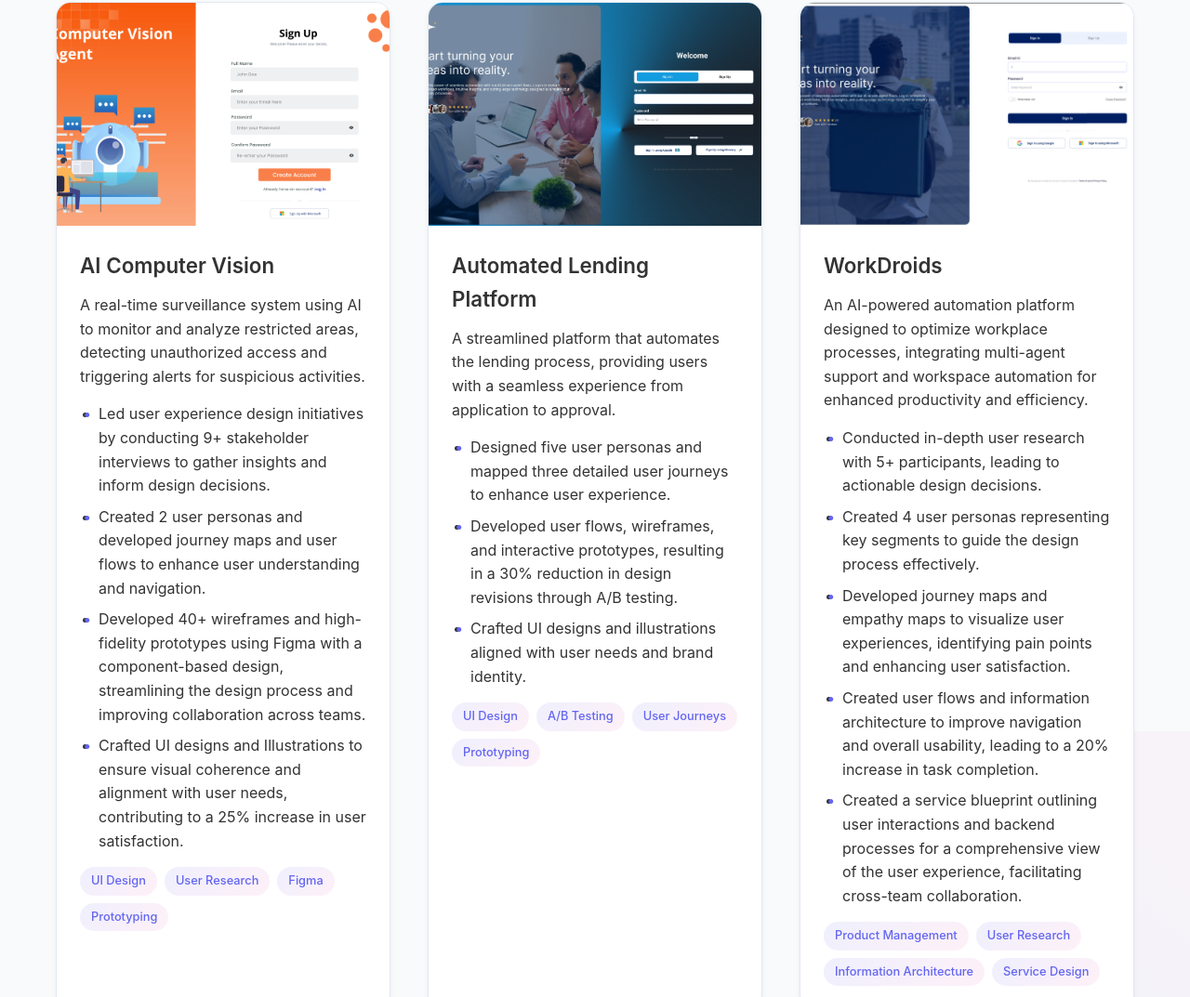
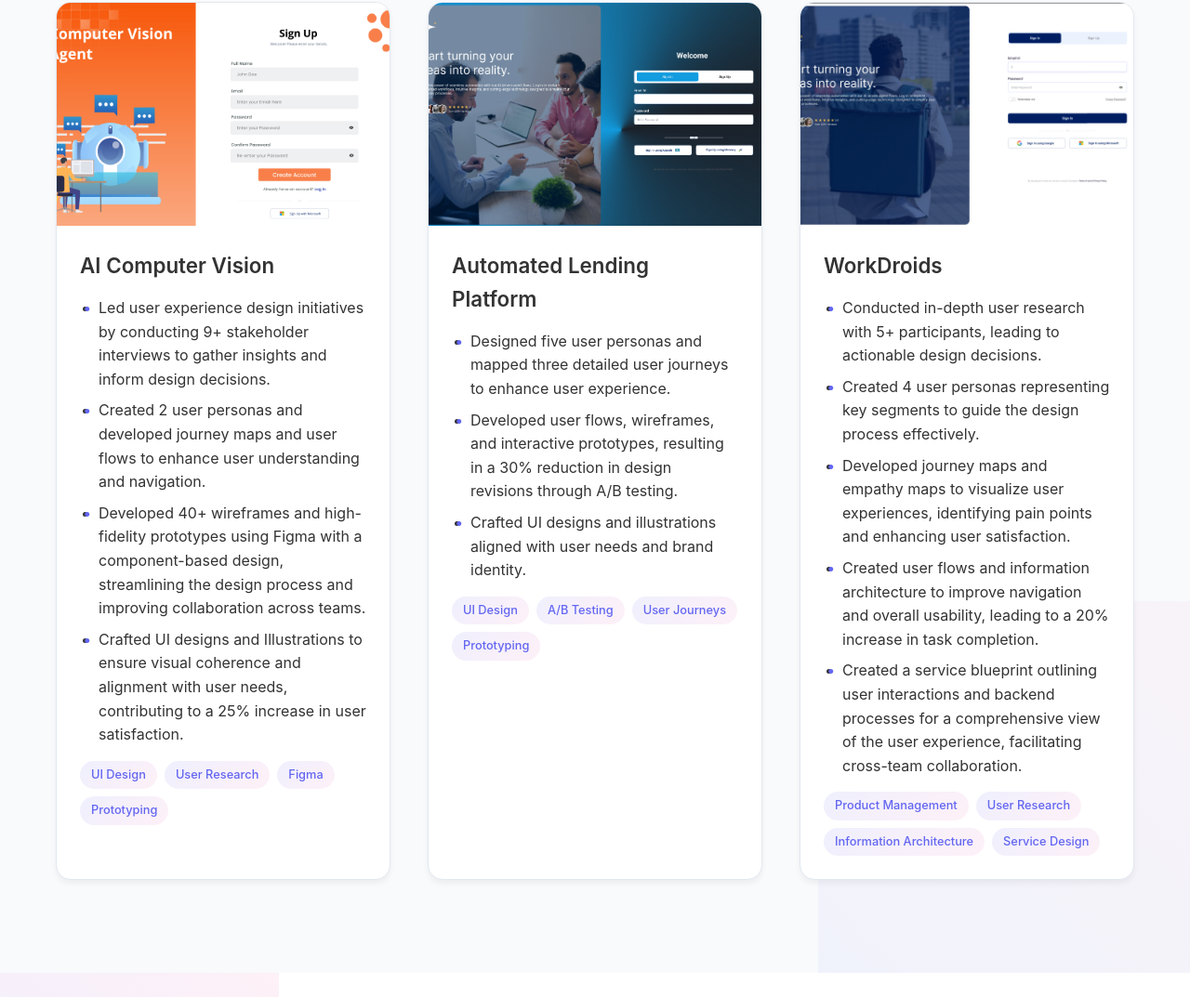
Before and after one commit to 20BCS4485/epssha.in, a plain HTML site: page index.html in a window 1280 px wide. Shown: the part 2129-3202 px from the top of the page at 93% size. Drawn offline with Linux system fonts and the light colour scheme.

Commit message:
Update index.html

```diff
--- a/index.html
+++ b/index.html
@@ -730,7 +730,6 @@
                     </div>
                     <div class="project-info">
                         <h3 class="project-title">AI Computer Vision</h3>
-                        <p>A real-time surveillance system using AI to monitor and analyze restricted areas, detecting unauthorized access and triggering alerts for suspicious activities.</p>
                         <div class="project-details">
                             <ul>
                                 <li>Led user experience design initiatives by conducting 9+ stakeholder interviews to gather insights and inform design decisions.</li>
@@ -753,7 +752,6 @@
                     </div>
                     <div class="project-info">
                         <h3 class="project-title">Automated Lending Platform</h3>
-                        <p>A streamlined platform that automates the lending process, providing users with a seamless experience from application to approval.</p>
                         <div class="project-details">
                             <ul>
                                 <li>Designed five user personas and mapped three detailed user journeys to enhance user experience.</li>
@@ -775,7 +773,6 @@
                     </div>
                     <div class="project-info">
                         <h3 class="project-title">WorkDroids</h3>
-                        <p>An AI-powered automation platform designed to optimize workplace processes, integrating multi-agent support and workspace automation for enhanced productivity and efficiency.</p>
                         <div class="project-details">
                             <ul>
                                 <li>Conducted in-depth user research with 5+ participants, leading to actionable design decisions.</li>
@@ -848,7 +845,7 @@
     </section>
 
     <footer>
-        <section id="container" class="container">
+        <section id="container" class="social media">
             <div  class="social-links">
                 <a href="https://www.behance.net/epsa29" target="_blank">Behance</a>
                 <a href="https://dribbble.com/epsa21" target="_blank">Dribbble</a>
```
